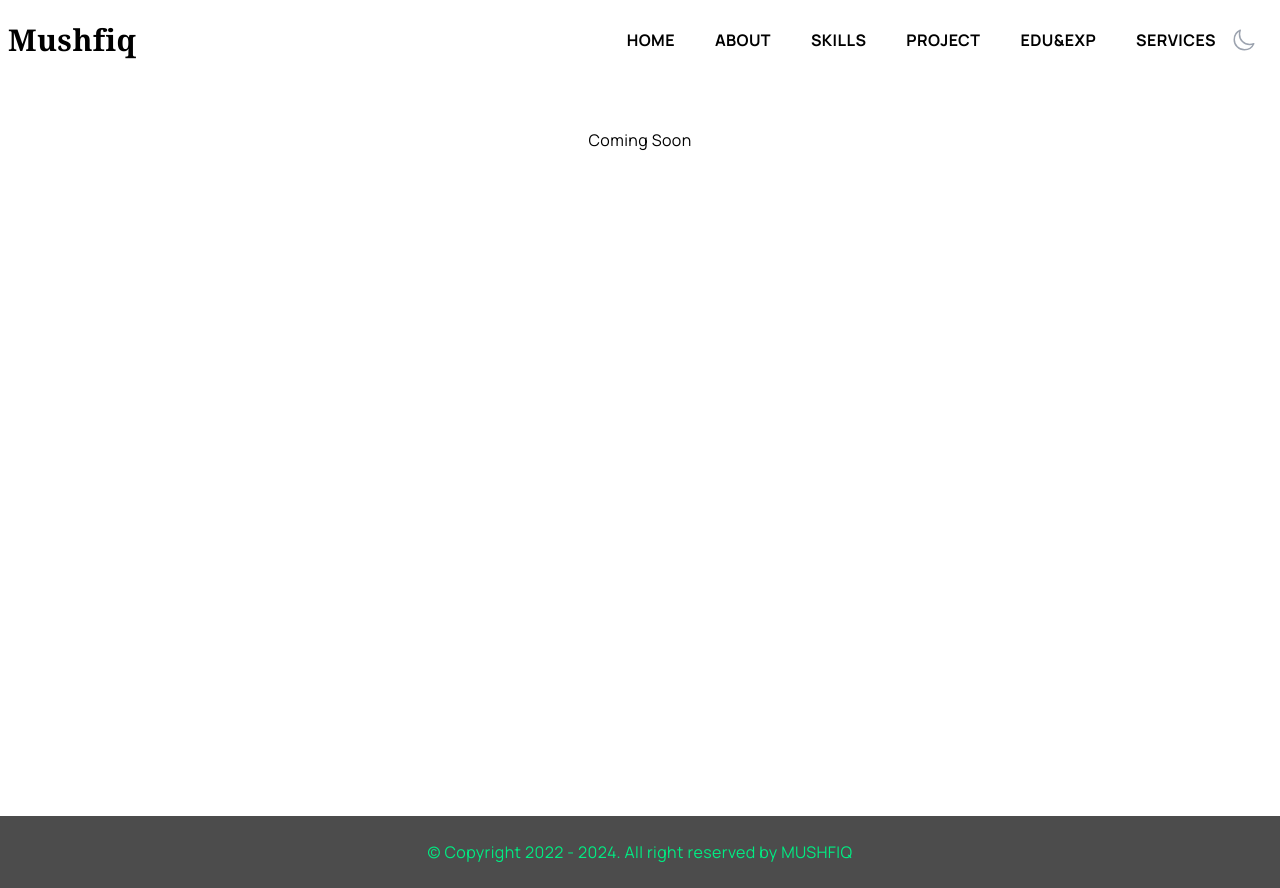
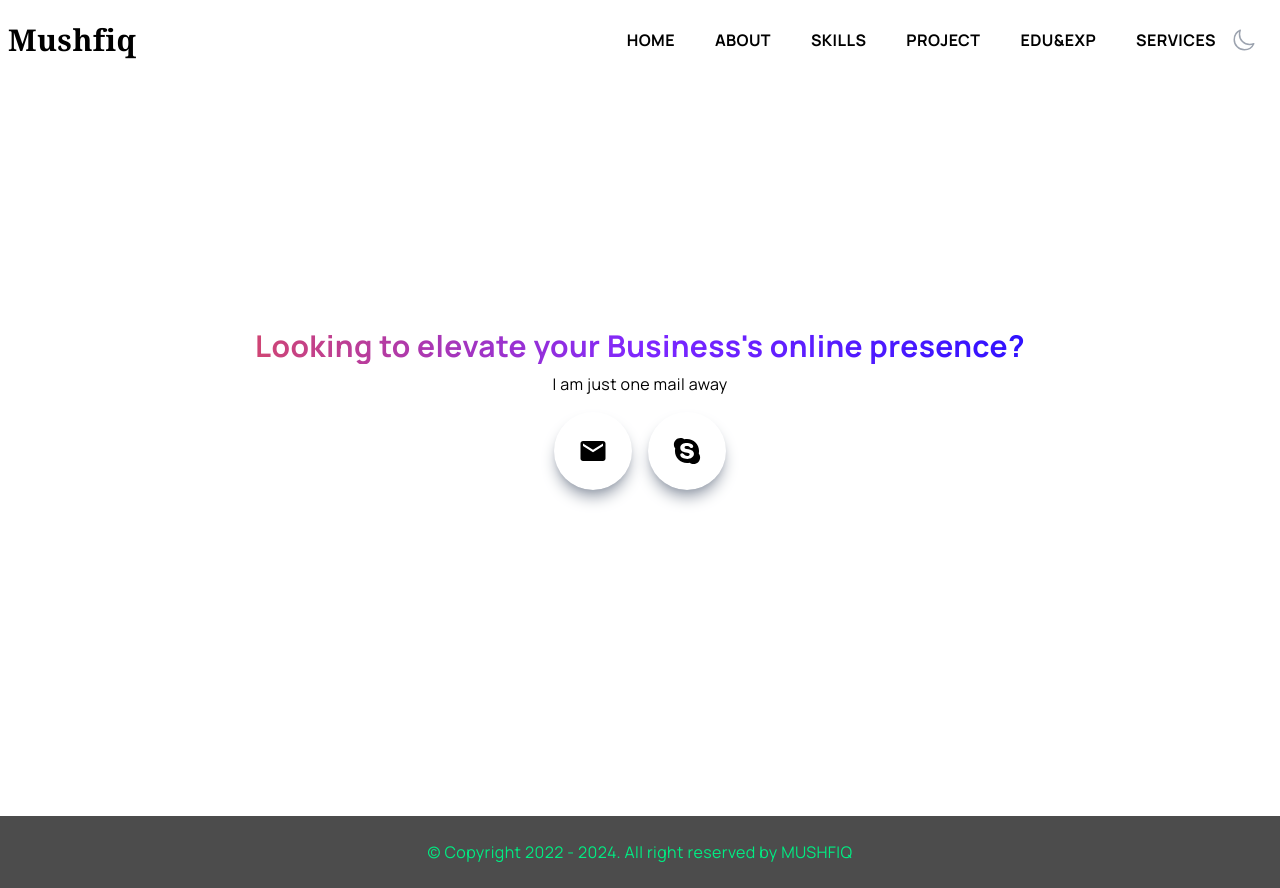
Before and after one commit to mushfiqur-rahman/portfolio, a Next.js app: page /services in a window 1280 px wide. Built offline with nearby package versions, Linux system fonts and the light colour scheme.

Commit message:
service update

```diff
--- a/components/Main.jsx
+++ b/components/Main.jsx
@@ -27,7 +27,7 @@ const Main = () => {
             <h1>Mushfiqur Rahman</h1>
           </div>
           <div className="py-2 font-bold md:text-2xl text-lg">
-            <h2>Trying to be a Professional Python Django Developer</h2>
+            <h2 className="tgradient">Python Django Web Developer</h2>
           </div>
           <div className="flex items-center justify-between max-w-[350px] m-auto py-4">
             <div className="rounded-full shadow-lg shadow-gray-400 p-6 cursor-pointer hover:scale-110 hover:bg-indigo-500 hover:text-white ease-in duration-300">
--- a/pages/services.jsx
+++ b/pages/services.jsx
@@ -1,11 +1,67 @@
 import React from "react";
+import { motion } from "framer-motion";
+import Link from "next/link";
+import { MdEmail } from "react-icons/md";
+import { FaSkype } from "react-icons/fa";
 
 const services = () => {
+  const email = "mushfiq.kdu@gmail.com";
+  const skype = "mushfiq.style";
+
+  const handleEmail = () => {
+    window.location.href = `mailto:${email}`;
+  };
+
+  const handleSkype = () => {
+    window.location.href = `skype:username?call`;
+  };
   return (
     <>
-      <div className="mx-w-[1240px] mx-auto md:h-screen">
-        <div className="w-full h-full items-center text-center py-[10%]">
-          Coming Soon
+      <div className="w-full h-screen text-center">
+        <div className="relative max-w-[1240px] w-full h-full mx-auto p-2 flex justify-center items-center ">
+          <motion.div
+            initial={{ opacity: 0, scale: 0.5 }}
+            animate={{ opacity: 1, scale: 1 }}
+            transition={{ duration: 0.5 }}
+            className="mt-[25px] w-full justify-center content-center"
+          >
+            <div className="py-2 font-bold text-lg md:text-3xl text-blue-600">
+              <p className="servGrad">
+                Looking to elevate your {"Business's"} online presence?
+              </p>
+            </div>
+            <div>
+              <p>I am just one mail away</p>
+            </div>
+            <div className="flex items-center justify-center gap-4 max-w-[350px] m-auto py-4">
+              <div
+                className="rounded-full shadow-lg shadow-gray-400 p-6 cursor-pointer hover:scale-110 hover:text-yellow-500 ease-in duration-300"
+                onClick={handleEmail}
+              >
+                <Link
+                  href={`mailto:${email}`}
+                  rel="noreferrer"
+                  target="_blank"
+                  aria-label="email"
+                >
+                  <MdEmail size={30} />
+                </Link>
+              </div>
+              <div
+                className="rounded-full shadow-lg shadow-gray-400 p-6 cursor-pointer hover:scale-110 hover:text-[#0096DE] ease-in duration-300"
+                onClick={handleSkype}
+              >
+                <Link
+                  href={`mailto:${email}`}
+                  rel="noreferrer"
+                  target="_blank"
+                  aria-label="email"
+                >
+                  <FaSkype size={30} />
+                </Link>
+              </div>
+            </div>
+          </motion.div>
         </div>
       </div>
     </>
--- a/styles/globals.css
+++ b/styles/globals.css
@@ -28,3 +28,27 @@ html {
     @apply text-black dark:text-white uppercase;
   }
 }
+
+.tgradient {
+  /** TEXT GRADIENT */
+  color: #e91e63;
+  background-image: -webkit-linear-gradient(45deg, #e91e63 38%, #312eff 67%);
+  background-clip: text;
+  -webkit-background-clip: text;
+  text-fill-color: transparent;
+  -webkit-text-fill-color: transparent;
+}
+
+.servGrad {
+  color: #ff5722;
+  background-image: -webkit-linear-gradient(
+    0deg,
+    #ff5722 0%,
+    #7f27ff 50%,
+    #0004ff 100%
+  );
+  background-clip: text;
+  -webkit-background-clip: text;
+  text-fill-color: transparent;
+  -webkit-text-fill-color: transparent;
+}
```
